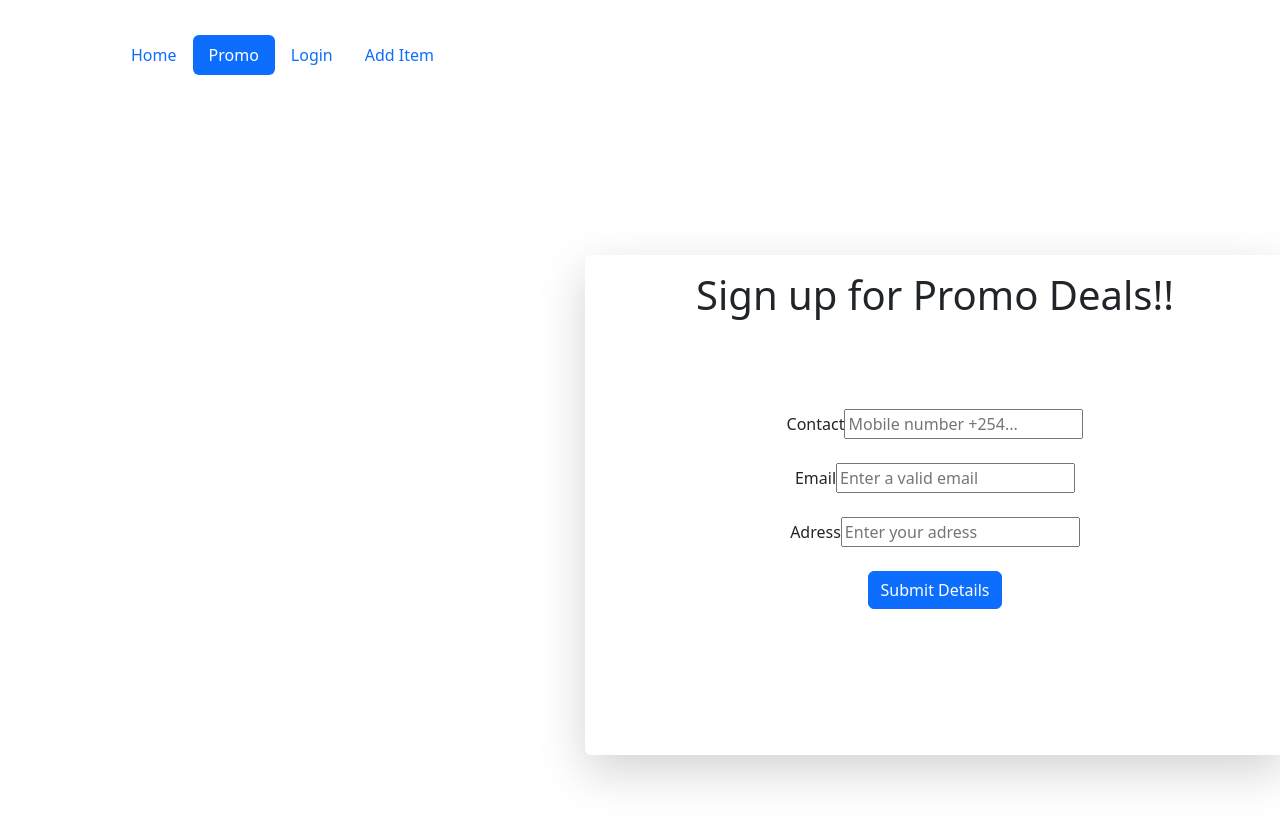
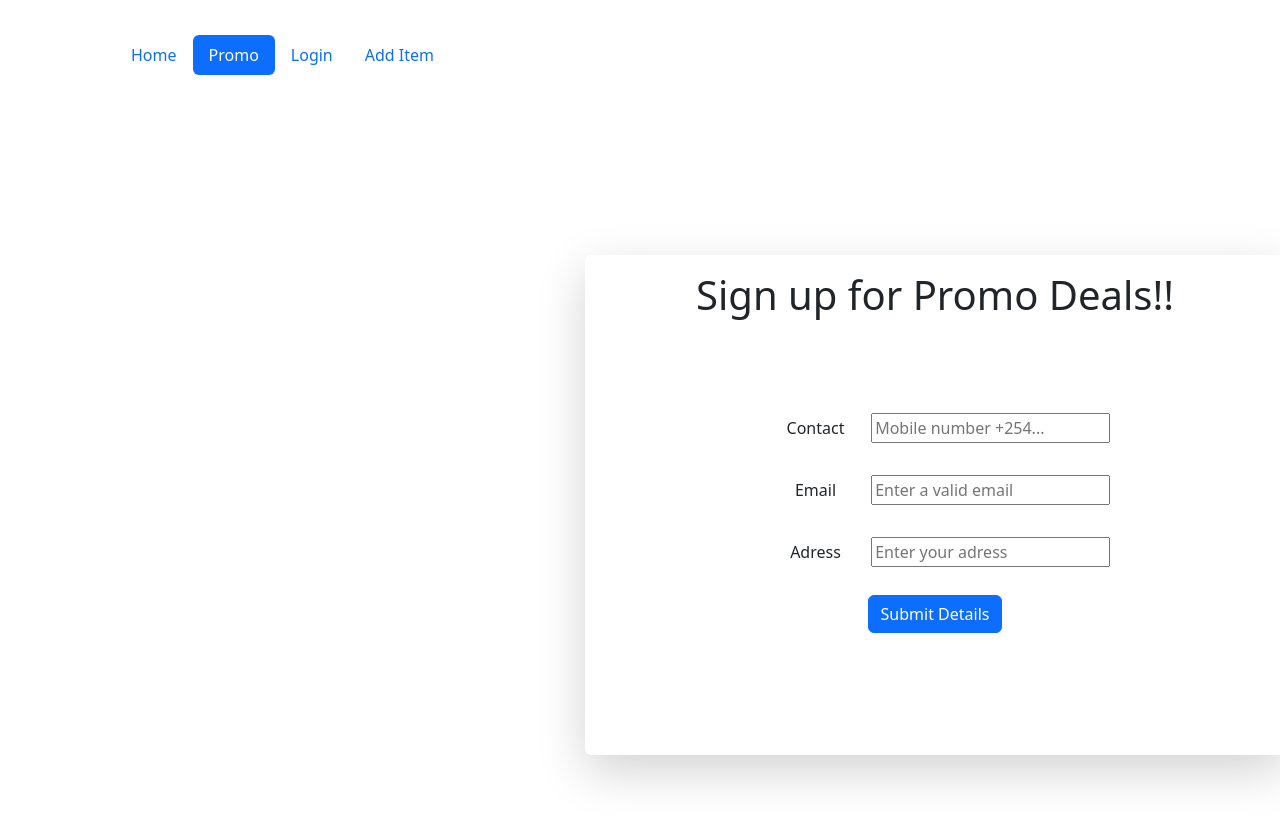
Before and after one commit to coder-ph/e-commerce-project, a React (Vite) app: page /promo in a window 1280 px wide. Shown: the top 822 px of the page. Built offline with nearby package versions, Linux system fonts and the light colour scheme.

Commit message:
form lable-styling

```diff
--- a/src/Pages/Promo.jsx
+++ b/src/Pages/Promo.jsx
@@ -1,6 +1,8 @@
 import React from 'react'
 import NavBar from './NavBar';
 import "../../src/App.css";
+import "../../node_modules/bootstrap/dist/css/bootstrap.min.css";
+
 
 function Promo() {
   return (
@@ -10,23 +12,38 @@ function Promo() {
       </header>
       <main className="shadow-lg p-3 mb-5 bg-body rounded promo">
         <h1>Sign up for Promo Deals!!</h1>
-        <div className='login'>
+        <div className="login">
           <form>
-            <label htmlFor="">Contact</label>
+            <label
+              className="col-sm-2 col-form-label col-form-label-md"
+              htmlFor=""
+            >
+              Contact
+            </label>
             <input
               type="tel"
               name="telephone"
               placeholder="Mobile number +254..."
             />{" "}
             <br /> <br />
-            <label htmlFor="">Email </label>
+            <label
+              className="col-sm-2 col-form-label col-form-label-md"
+              htmlFor=""
+            >
+              Email{" "}
+            </label>
             <input
               type="email"
               name="email"
               placeholder="Enter a valid email"
             />{" "}
             <br /> <br />
-            <label htmlFor="">Adress </label>
+            <label
+              className="col-sm-2 col-form-label col-form-label-md"
+              htmlFor=""
+            >
+              Adress{" "}
+            </label>
             <input
               type="adress"
               name="adress"
```
